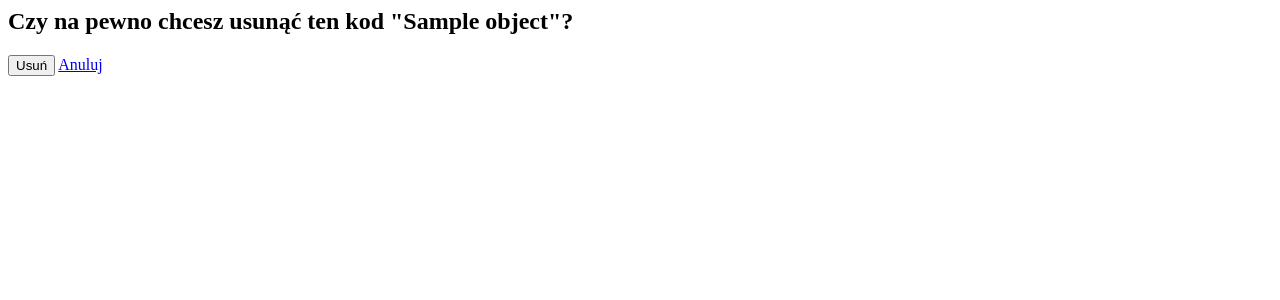
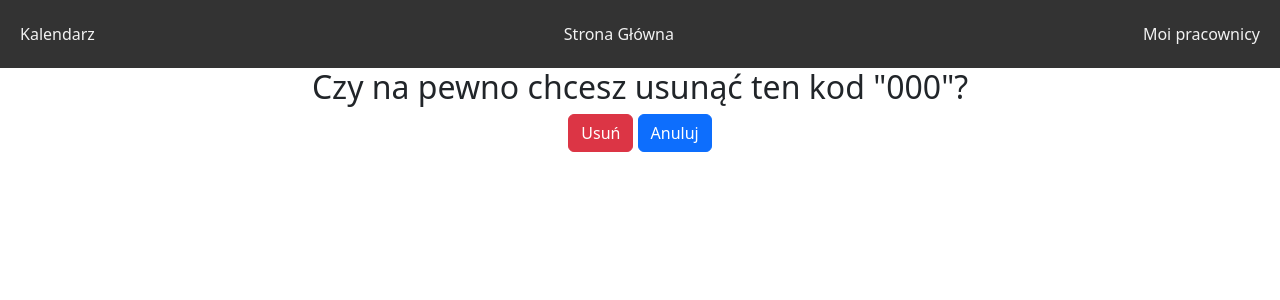
Before and after one commit to Szabson123/Schedule_app, a Django app: template schedule_app/schedule/templates/schedule/workers_delete.html in a window 1280 px wide. Shown: the top 300 px of the page. Run offline with Django 4.2, Linux system fonts and the light colour scheme; the template is opened without the code that fills it: most values are stand-ins (such as "Sample title", 1, 10 or a date in 2020).

Commit message:
better look of delete workers

```diff
--- a/schedule_app/schedule/templates/schedule/base.html
+++ b/schedule_app/schedule/templates/schedule/base.html
@@ -16,8 +16,6 @@
     <a href="{% url 'schedule:main_page' %}">Strona Główna</a>
     <a href="{% url 'schedule:workers_view' %}">Moi pracownicy</a>
   </div>
-  <div style="padding-top: 60px;">
-  </div>
   {% block content %}
   {% endblock %}
 </body>
--- a/schedule_app/schedule/templates/schedule/workers_delete.html
+++ b/schedule_app/schedule/templates/schedule/workers_delete.html
@@ -1,6 +1,12 @@
-<h2>Czy na pewno chcesz usunąć ten kod "{{ object.name }}"?</h2>
-<form method="post">
-    {% csrf_token %}
-    <input type="submit" value="Usuń" />
-    <a href="{{ success_url }}">Anuluj</a>
-</form>
+{% extends 'schedule/base.html' %}
+
+{% block content %}
+    <div class='container text-center'>
+    <h2>Czy na pewno chcesz usunąć ten kod "{{ object.code }}"?</h2>
+    <form method="post">
+        {% csrf_token %}
+        <button type="submit" class="btn btn-danger">Usuń</button>
+        <button class='btn btn-primary' href="{{ success_url }}">Anuluj</button>
+    </form>
+</div>
+{% endblock %}
```
Also changed, not shown: schedule_app/db.sqlite3, schedule_app/schedule/static/schedule/style.css (indentation only).
